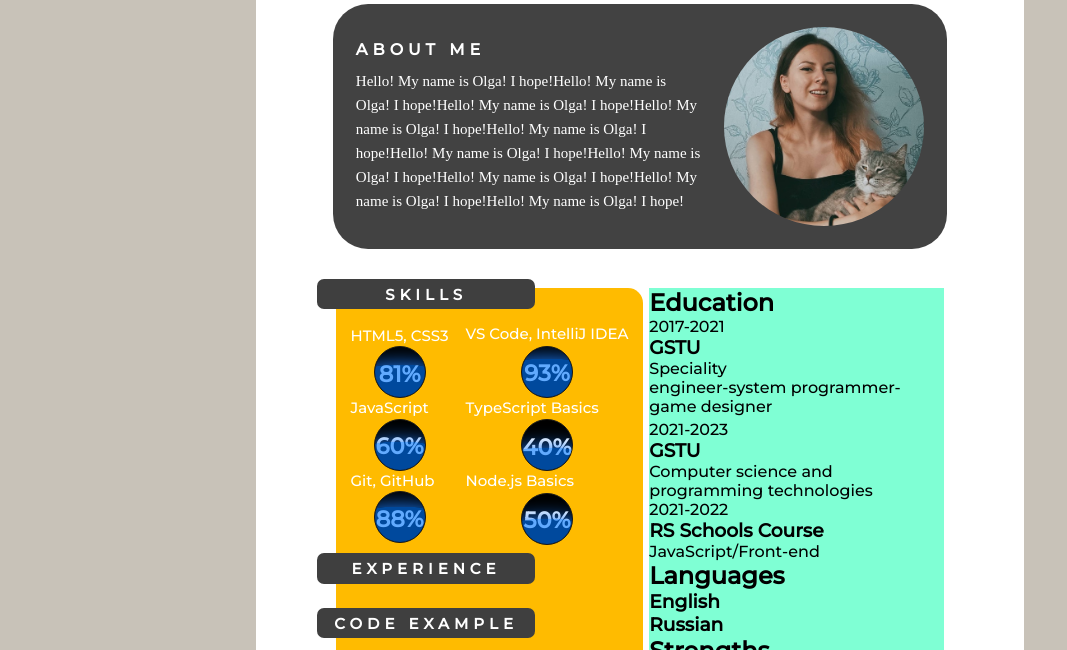
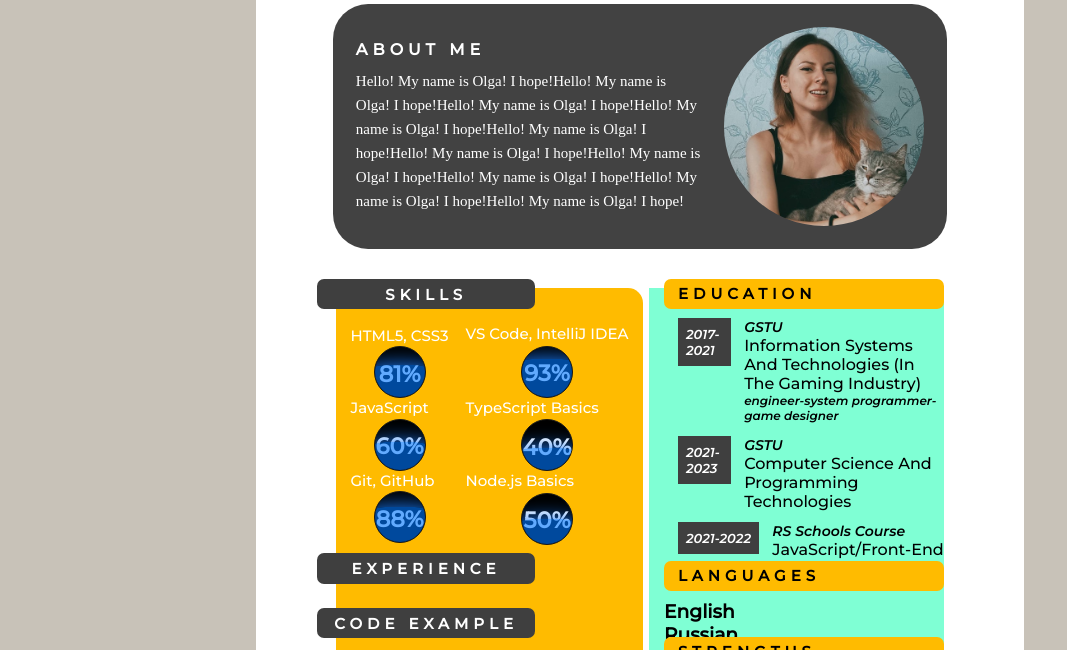
Before and after one commit to olgakaras/rsschool-cv, a plain HTML site: page index.html in a window 1280 px wide. Shown: the part 272-922 px from the top of the page, without its empty margins (0-1067 px from the left). Drawn offline with Linux system fonts and the light colour scheme; a web font is replaced by a local one.

Commit message:
feat: add style for education

```diff
--- a/index.html
+++ b/index.html
@@ -166,36 +166,37 @@
 
       <section class="block-2">
         <div class="education">
-          <h2>Education</h2>
-          <div>
-            <div>
-              <p>2017-2021</p>
-              <div>
-                <h3>GSTU</h3>
-                <p>Speciality</p>
+          <h2 class="h2__block-2">Education</h2>
+          <div class="container__education">
+            <div class="university-1">
+              <p class="p__year">2017-2021</p>
+              <div class="description">
+                <h3 class="univ__h3">GSTU</h3>
+                <p class="speciality">Information systems and technologies
+                  (in the gaming industry)</p>
                 <ul>
-                  <li>engineer-system programmer-game designer</li>
+                  <li class="qualification">engineer-system programmer-game designer</li>
                 </ul>
               </div>
             </div>
-            <div>
-              <p>2021-2023</p>
-              <div>
-                <h3>GSTU</h3>
-                <p>Computer science and programming technologies</p>
+            <div class="university-1">
+              <p class="p__year">2021-2023</p>
+              <div class="description">
+                <h3 class="univ__h3">GSTU</h3>
+                <p class="speciality">Computer science and programming technologies</p>
               </div>
             </div>
-            <div>
-              <p>2021-2022</p>
-              <div>
-                <h3>RS Schools Course</h3>
-                <p>JavaScript/Front-end</p>
+            <div class="university-1">
+              <p class="p__year">2021-2022</p>
+              <div class="description">
+                <h3 class="univ__h3">RS Schools Course</h3>
+                <p class="speciality">JavaScript/Front-end</p>
               </div>
             </div>
           </div>
         </div>
         <div class="languages">
-          <h2>Languages</h2>
+          <h2 class="h2__block-2">Languages</h2>
           <div>
             <div>
               <h3>English</h3>
@@ -208,7 +209,7 @@
           </div>
         </div>
         <div class="strengths">
-          <h2>Strengths</h2>
+          <h2 class="h2__block-2">Strengths</h2>
           <ul>
             <li>quick learning</li>
             <li>communication skills</li>
--- a/styles/main.css
+++ b/styles/main.css
@@ -68,6 +68,7 @@
 .block-info {
   display: flex;
   justify-content: space-around;
+  align-items: stretch;
   margin: 5% 10% 1% 10%;
   /* width: 100%; */
   font-family: "Montserrat", sans-serif;
@@ -138,3 +139,59 @@
 iframe {
   margin-left: 6%;
 }
+
+.education {
+  margin-left: 5%;
+}
+
+.h2__block-2 {
+  position: relative;
+  top: -9px;
+
+  background-color: rgb(255, 187, 0);
+  text-transform: uppercase;
+  letter-spacing: 5px;
+  font-size: 15px;
+
+  border-radius: 7px;
+  padding: 2% 5%;
+
+}
+
+.container__education {
+  margin-left: 5%;
+  display: flex;
+  flex-direction: column;
+}
+
+.university-1 {
+  display: flex;
+  /* justify-content: space-between; */
+  align-items: flex-start;
+  margin-bottom: 4%
+}
+
+.p__year {
+  background-color: rgb(63, 63, 63);
+  font-size: 13px;
+  color: white;
+  padding: 3%;
+
+  font-style: oblique;
+  font-weight: 100;
+}
+
+.description {
+  max-width: 200px;
+  margin-left: 5%;
+}
+
+.languages {
+  margin-left: 5%;
+}
+
+
+
+.strengths {
+  margin-left: 5%;
+}
--- a/styles/style.css
+++ b/styles/style.css
@@ -22,6 +22,23 @@ html {
   color: rgb(253, 253, 253);
   position: absolute;
   margin: 25%;
+}
+
+.univ__h3 {
+  font-size: 14px;
+  font-style: italic;
+  font-weight: bold;
+}
+
+.speciality {
+  font-size: 16px;
+  text-transform: capitalize;
+  font-weight: 300;
+}
+
+.qualification {
+  font-size: 12px;
+  font-style: oblique;
 }
 
 .circle {
```
